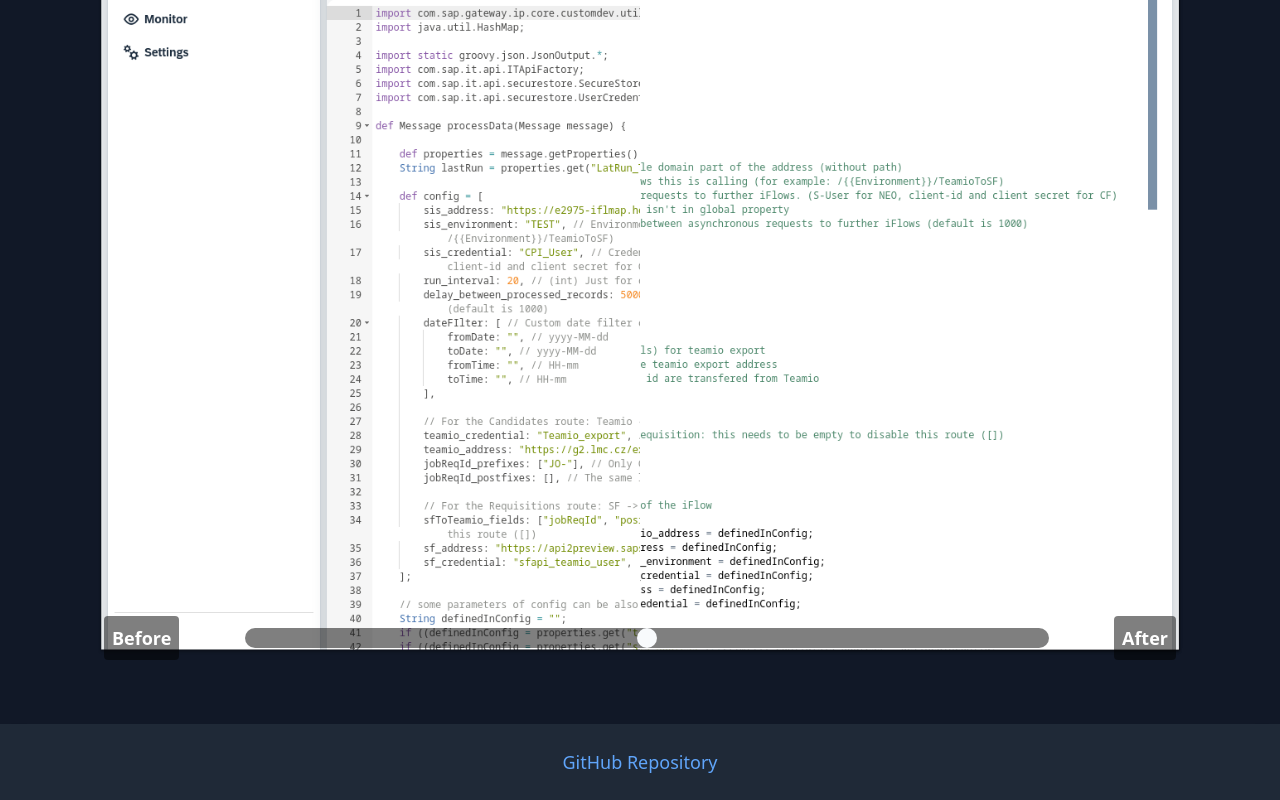
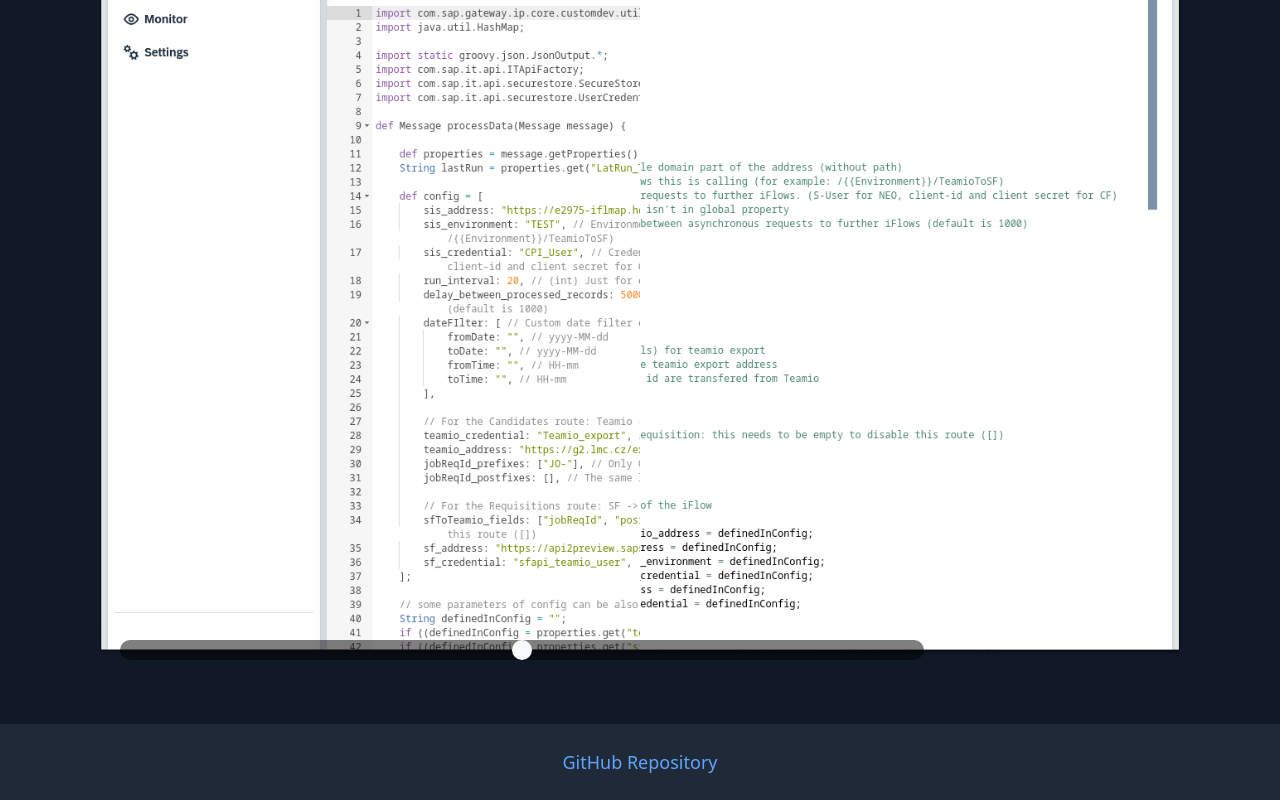
Before and after one commit to Ryxwaer/SIS_Improvements_FE, a Nuxt app: page / in a window 1280 px wide. Shown: the part 457-1257 px from the top of the page. Built offline with nearby package versions, Linux system fonts and the light colour scheme.

Commit message:
before/after text removed

```diff
--- a/app.vue
+++ b/app.vue
@@ -27,7 +27,3 @@
     </footer>
   </div>
 </template>
-
-<script setup>
-import BeforeAfterSlider from '~/components/BeforeAfterSlider.vue';
-</script>
--- a/components/BeforeAfterSlider.vue
+++ b/components/BeforeAfterSlider.vue
@@ -9,7 +9,7 @@
       <img :src="beforeSrc" class="w-full" draggable="false" />
     </div>
     <div class="absolute bottom-4 left-0 w-full flex items-center justify-between px-4">
-      <span class="text-white font-bold text-lg bg-black bg-opacity-50 p-2 rounded">Before</span>
+      <!-- <span class="text-white font-bold text-lg bg-black bg-opacity-50 p-2 rounded">Before</span> -->
       <input
         type="range"
         min="0"
@@ -18,7 +18,7 @@
         class="w-3/4 mx-4 appearance-none bg-transparent slider"
         @mousedown.stop
       />
-      <span class="text-white font-bold text-lg bg-black bg-opacity-50 p-2 rounded">After</span>
+      <!-- <span class="text-white font-bold text-lg bg-black bg-opacity-50 p-2 rounded">After</span> -->
     </div>
   </div>
 </template>
--- a/package.json
+++ b/package.json
@@ -16,7 +16,7 @@
     "vue-twentytwenty": "^1.0.0-1"
   },
   "devDependencies": {
-    "@nuxtjs/tailwindcss": "latest",
-    "@nuxt/image": "latest"
+    "@nuxt/image": "latest",
+    "@nuxtjs/tailwindcss": "latest"
   }
 }
```
